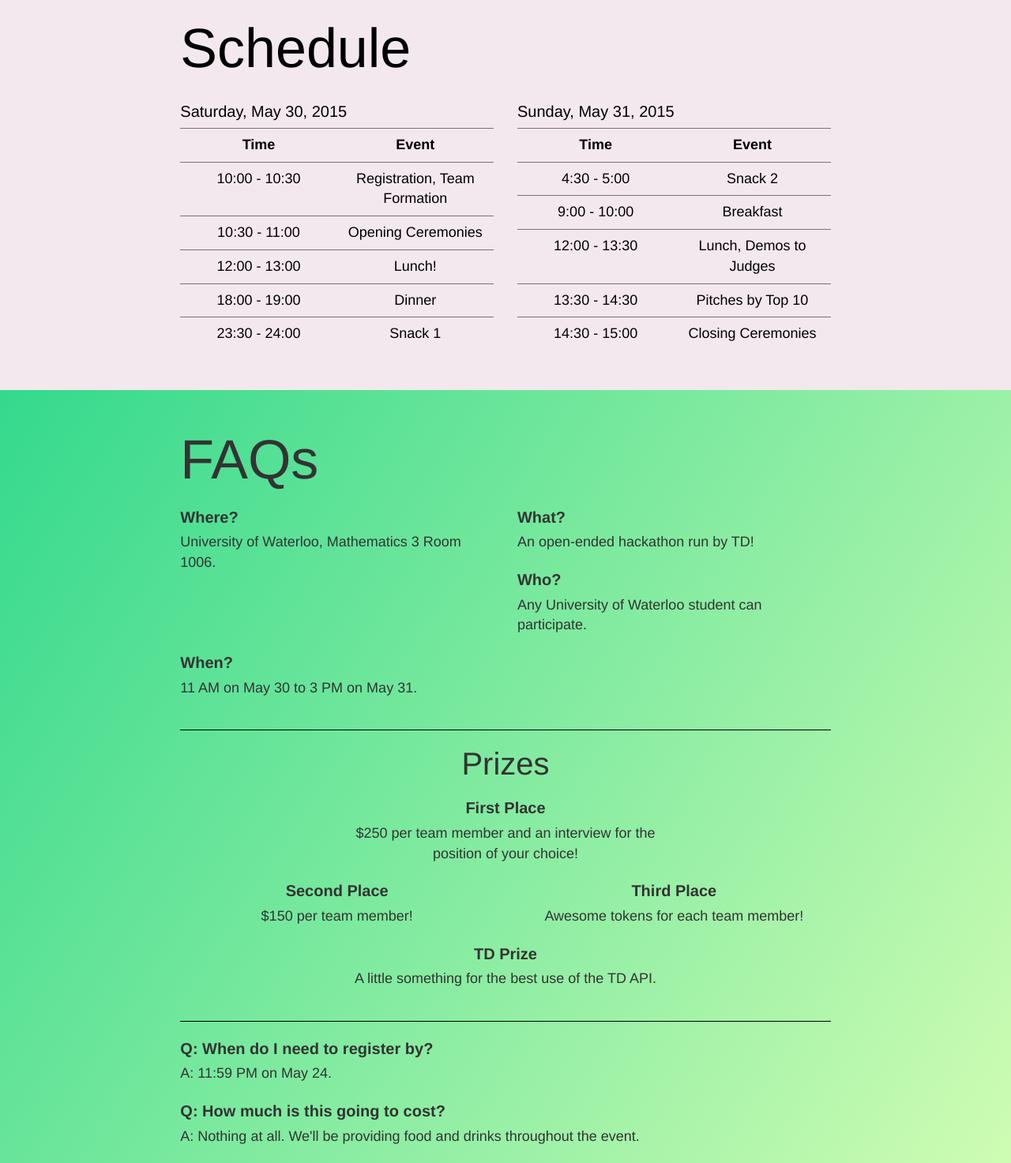
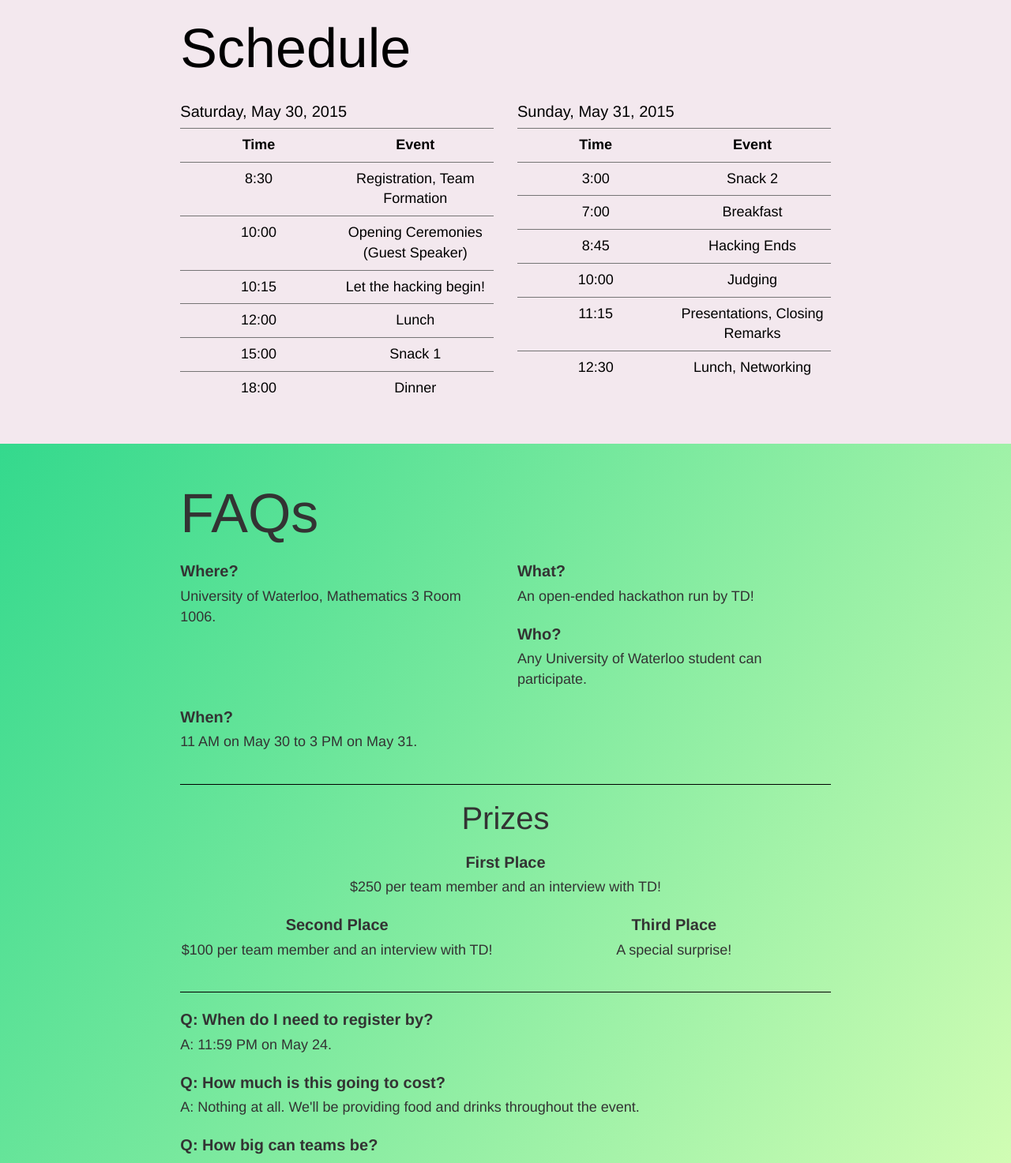
Before and after one commit to TDHackathon/tdhackathon.github.io, a website: page index.html in a window 1280 px wide. Shown: the part 827-2300 px from the top of the page at 79% size. Drawn offline with nearby package versions, Linux system fonts and the light colour scheme; a script that the page names is missing.

Commit message:
Updated info.

```diff
--- a/index.html
+++ b/index.html
@@ -44,24 +44,28 @@
                             <th>Event</th>
                         </tr>
                         <tr>
-                            <td>10:00 - 10:30</td>
+                            <td>8:30</td>
                             <td>Registration, Team Formation</td>
                         </tr>
                         <tr>
-                            <td>10:30 - 11:00</td>
-                            <td>Opening Ceremonies</td>
+                            <td>10:00</td>
+                            <td>Opening Ceremonies (Guest Speaker)</td>
                         </tr>
                         <tr>
-                            <td>12:00 - 13:00</td>
-                            <td>Lunch!</td>
+                            <td>10:15</td>
+                            <td>Let the hacking begin!</td>
                         </tr>
                         <tr>
-                            <td>18:00 - 19:00</td>
-                            <td>Dinner</td>
+                            <td>12:00</td>
+                            <td>Lunch</td>
                         </tr>
                         <tr>
-                            <td>23:30 - 24:00</td>
+                            <td>15:00</td>
                             <td>Snack 1</td>
+                        </tr>
+                        <tr>
+                            <td>18:00</td>
+                            <td>Dinner</td>
                         </tr>
                     </table>
                 </div>
@@ -73,24 +77,28 @@
                             <th>Event</th>
                         </tr>
                         <tr>
-                            <td>4:30 - 5:00</td>
+                            <td>3:00</td>
                             <td>Snack 2</td>
                         </tr>
                         <tr>
-                            <td>9:00 - 10:00</td>
+                            <td>7:00</td>
                             <td>Breakfast</td>
                         </tr>
                         <tr>
-                            <td>12:00 - 13:30</td>
-                            <td>Lunch, Demos to Judges</td>
+                            <td>8:45</td>
+                            <td>Hacking Ends</td>
                         </tr>
                         <tr>
-                            <td>13:30 - 14:30</td>
-                            <td>Pitches by Top 10</td>
+                            <td>10:00</td>
+                            <td>Judging</td>
                         </tr>
                         <tr>
-                            <td>14:30 - 15:00</td>
-                            <td>Closing Ceremonies</td>
+                            <td>11:15</td>
+                            <td>Presentations, Closing Remarks</td>
+                        </tr>
+                        <tr>
+                            <td>12:30</td>
+                            <td>Lunch, Networking</td>
                         </tr>
                     </table>
                 </div>
@@ -124,25 +132,19 @@
 												<div class = "row first-place">
 														<div class = "col-lg-6 col-lg-offset-3">
 																<p class = "question">First Place</p>
-																<p class = "answer">$250 per team member and an interview for the position of your choice!</p>
+																<p class = "answer">$250 per team member and an interview with TD!</p>
 														</div>
 												</div>
 												<div class = "row">
 														<div class = "col-lg-6">
 																<p class = "question">Second Place</p>
-																<p class = "answer">$150 per team member!</p>
+																<p class = "answer">$100 per team member and an interview with TD!</p>
 														</div>
 														<div class = "col-lg-6">
 																<p class = "question">Third Place</p>
-																<p class = "answer">Awesome tokens for each team member!</p>
+																<p class = "answer">A special surprise!</p>
 														</div>
 												</div>
-                        <div class = "row">
-                            <div class = "col-lg-6 col-lg-offset-3">
-                                <p class = "question">TD Prize</p>
-                                <p class = "answer">A little something for the best use of the TD API.</p>
-                            </div>
-                        </div>
 										</div>
 										<hr>
                     <p class = "question">Q: When do I need to register by?</p>
```
Also changed, not shown: 1 other file.
